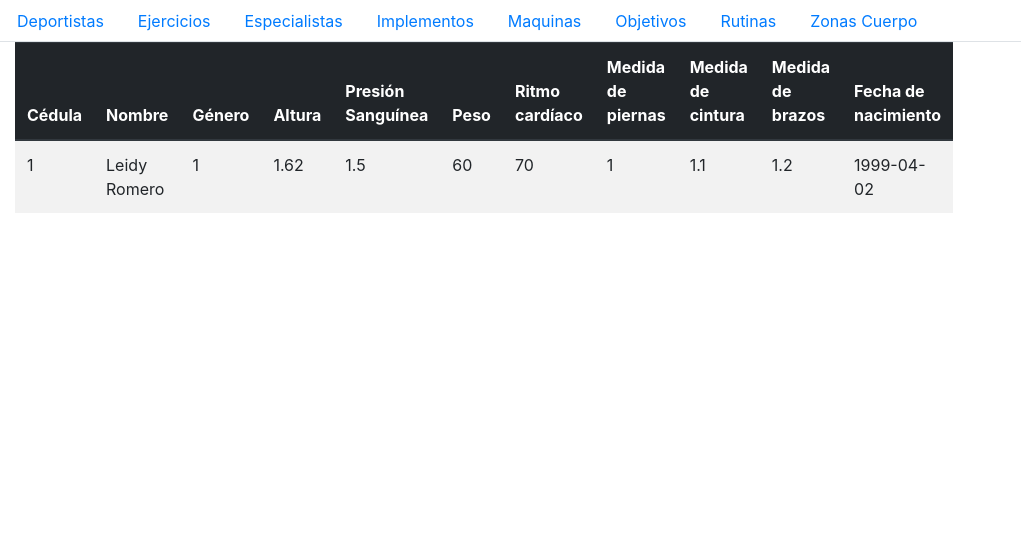
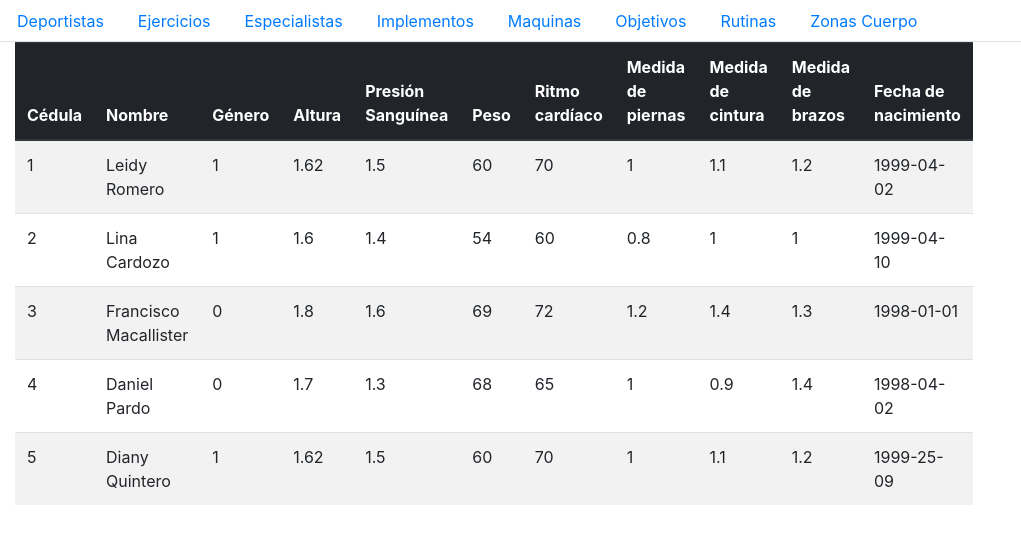
Before and after one commit to Uniandes-ISIS2603-backup/s2-front-CentroDeportivo, an Angular app: page /deportistas/list in a window 1280 px wide. Shown: the top 544 px of the page, without its empty margins (0-1021 px from the left). Built offline with nearby package versions, Linux system fonts and the light colour scheme.

Commit message:
ambientes, json completos recursos deportista y objetivo

```diff
--- a/src/app/app.module.ts
+++ b/src/app/app.module.ts
@@ -12,8 +12,6 @@ import { ObjetivoModule } from './objetivo/objetivo.module';
 import { EspecialistaModule } from './especialista/especialista.module';
 import { EjercicioModule } from './ejercicio/ejercicio.module';
 import { ZonacuerpoModule } from './zonacuerpo/zonacuerpo.module';
-
-
 import { RutinaModule } from './rutina/rutina.module';
 
 @NgModule({
--- a/src/app/deportista/deportista.service.ts
+++ b/src/app/deportista/deportista.service.ts
@@ -14,6 +14,6 @@ export class DeportistaService {
   constructor(private http: HttpClient) { }
 
   getDeportistas() : Observable<Deportista[]>{
-      return this.http.get<Deportista[]>(API_URL + deportistas)
+      return this.http.get<Deportista[]>(API_URL + deportistas);
   }
 }
--- a/src/assets/deportistas.json
+++ b/src/assets/deportistas.json
@@ -10,4 +10,56 @@
   "medidaCintura":1.1,
   "medidaBrazos":1.2,
   "fechaNacimiento":"1999-04-02"
+},
+{
+  "cedula": 2,
+  "nombre": "Lina Cardozo",
+  "sexo": 1,
+  "altura":1.60,
+  "presionSanguinea": 1.4,
+  "peso": 54,
+  "ritmoCardiaco": 60,
+  "medidaPiernas":0.8,
+  "medidaCintura":1,
+  "medidaBrazos":1,
+  "fechaNacimiento":"1999-04-10"
+},
+{
+  "cedula": 3,
+  "nombre": "Francisco Macallister",
+  "sexo": 0,
+  "altura":1.80,
+  "presionSanguinea": 1.6,
+  "peso": 69,
+  "ritmoCardiaco": 72,
+  "medidaPiernas":1.2,
+  "medidaCintura":1.4,
+  "medidaBrazos":1.3,
+  "fechaNacimiento":"1998-01-01"
+},
+{
+  "cedula": 4,
+  "nombre": "Daniel Pardo",
+  "sexo": 0,
+  "altura":1.70,
+  "presionSanguinea": 1.3,
+  "peso": 68,
+  "ritmoCardiaco": 65,
+  "medidaPiernas":1,
+  "medidaCintura":0.9,
+  "medidaBrazos":1.4,
+  "fechaNacimiento":"1998-04-02"
+},
+{
+  "cedula": 5,
+  "nombre": "Diany Quintero",
+  "sexo": 1,
+  "altura":1.62,
+  "presionSanguinea": 1.5,
+  "peso": 60,
+  "ritmoCardiaco": 70,
+  "medidaPiernas":1,
+  "medidaCintura":1.1,
+  "medidaBrazos":1.2,
+  "fechaNacimiento":"1999-25-09"
 }]
--- a/src/environments/environment.prod.ts
+++ b/src/environments/environment.prod.ts
@@ -1,3 +1,4 @@
 export const environment = {
-  production: true
+    production: true,
+    apiURL: 'http://localhost:8080/s2_centrodeportivo-api/api'
 };
--- a/src/environments/environment.ts
+++ b/src/environments/environment.ts
@@ -3,7 +3,8 @@
 // The list of file replacements can be found in `angular.json`.
 
 export const environment = {
-  production: false
+   production: false,
+   apiURL: 'http://localhost:8080/s2_centrodeportivo-api/api'
 };
 
 /*
```
Also changed, not shown: src/assets/objetivos.json (+10 -0 lines).
